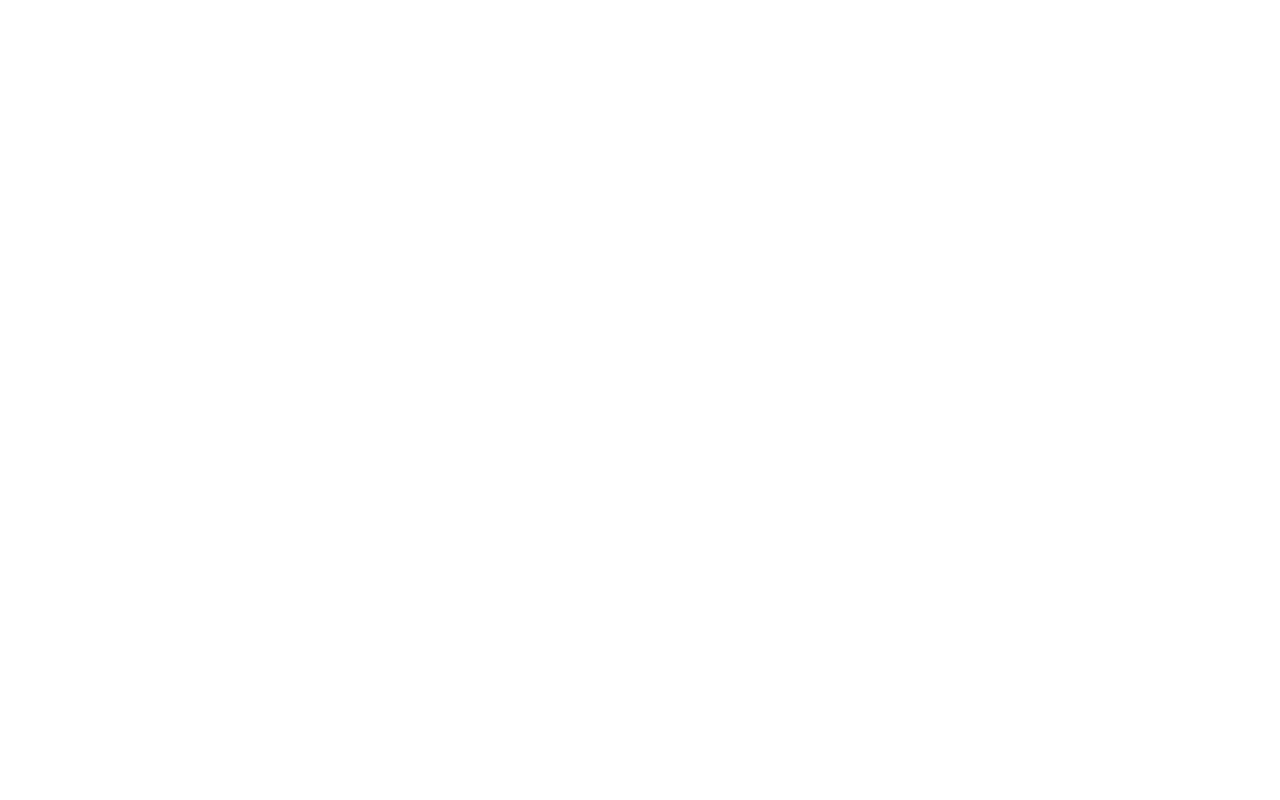
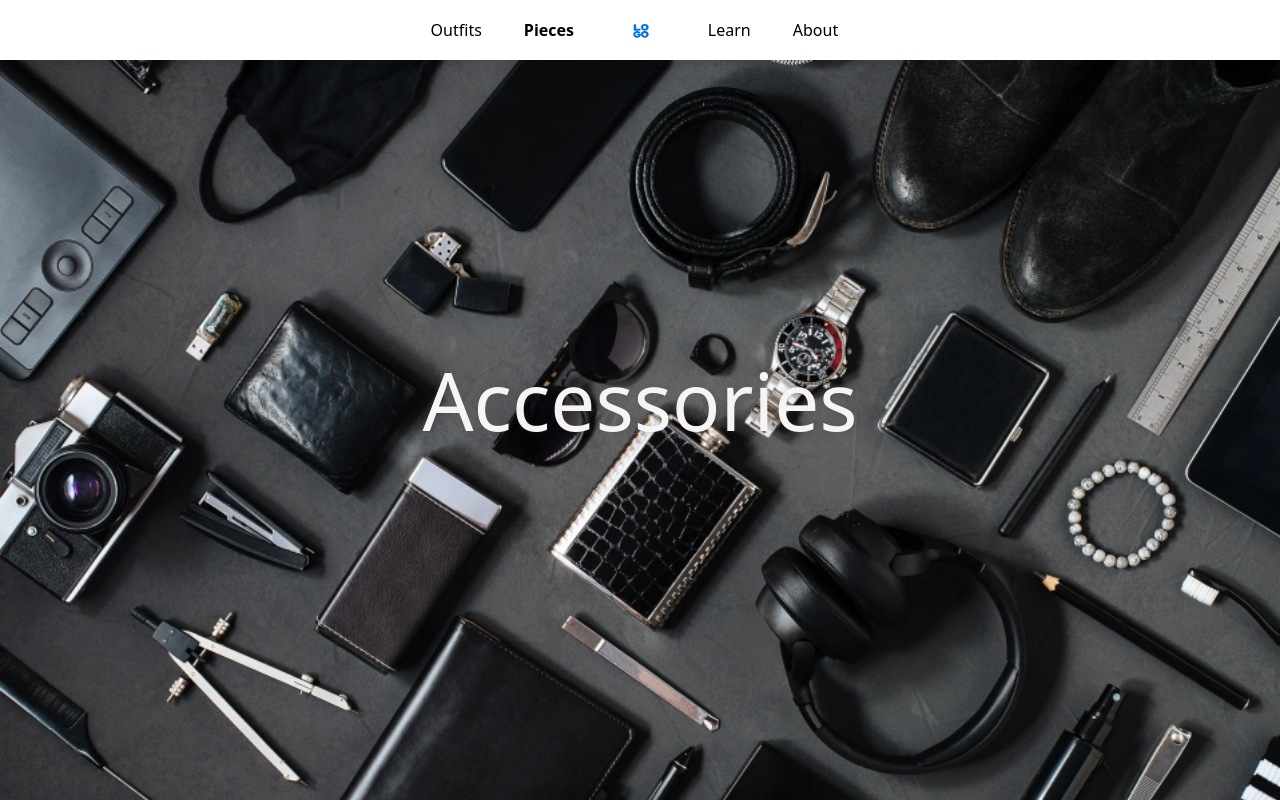
Before and after one commit to RickYanashita15/my-website, a plain HTML site: page pieces.html in a window 1280 px wide. Shown: the top 800 px of the page. Drawn offline with nearby package versions, Linux system fonts and the light colour scheme.

Commit message:
Worked on Tabs and Found Background Pictures for Each Tab

```diff
--- a/_css/bootstrapComponents.css
+++ b/_css/bootstrapComponents.css
@@ -88,12 +88,25 @@ body {
     text-decoration: none;
     text-align: center;
     margin: 0 1em;
-    font-weight: bold;
+    font-weight: 400;
     padding-left: 5px;
     padding-right: 5px;
   }
+.nav__link-selected{
+    color: black;
+    text-decoration: none;
+    text-align: center;
+    margin: 0 1em;
+    font-weight: 600;
+    padding-left: 5px;
+    padding-right: 5px;
+}
   /* ---------- */
 .nav__link:hover {
     color: goldenrod;
     /* Changes color of button when mouse is hovered over */
   }
+.nav__link-selected:hover {
+    color: goldenrod;
+    /* Changes color of button when mouse is hovered over */
+  }
--- a/_css/components.css
+++ b/_css/components.css
@@ -16,6 +16,8 @@ a {
     position: absolute;
     top: 50%;
     left: 50%;
-    color: green;
+    color: whitesmoke;
+    text-shadow: 0 0 6px rgba(62, 60, 60, 0.2);
+    font-size: 80px;
     transform: translate(-50%, -50%);
   }
--- a/about.html
+++ b/about.html
@@ -0,0 +1,56 @@
+<!DOCTYPE html>
+<html>
+
+<head>
+    <meta charset="utf-8">
+    <title> My Company About Page </title>
+    <link href="https://cdn.jsdelivr.net/npm/bootstrap@5.1.3/dist/css/bootstrap.min.css" rel="stylesheet" integrity="sha384-1BmE4kWBq78iYhFldvKuhfTAU6auU8tT94WrHftjDbrCEXSU1oBoqyl2QvZ6jIW3" crossorigin="anonymous">
+    <link rel="stylesheet" href="_css\components.css">
+    <link rel="stylesheet" href="_css\bootstrapComponents.css">
+    <style>
+        .background-image{
+          background-image: url('_images/about.png');
+          background-size: cover;
+          background-repeat: no-repeat;
+          /* prevent tile-patterns in the background, keep it one background */
+          height: 100vh;
+        }
+    </style>
+</head>
+
+<body>
+      <!-- code on lines 22-46 taken from https://codepen.io/dcode-software/pen/rNmPyXq -->
+      <div class="nav">
+        <a href="#" class="nav__link" onclick="window.location.href='outfits.html'"> Outfits </a>
+        <a href="#" class="nav__link" onclick="window.location.href='pieces.html'"> Pieces </a>
+        <a href="#" class="nav__link" onclick="window.location.href='index.html'">
+            <img src="_images\logoSampleImage.png" alt="" width="50" height="24">
+        </a>
+        <a href="#" class="nav__link" onclick="window.location.href='learn.html'"> Learn </a>
+        <a href="#" class="nav__link-selected" onclick="window.location.href='about.html'"> About </a>
+      </div>
+      <script>
+          {
+        const nav = document.querySelector(".nav");
+        let lastScrollY = window.scrollY;
+
+            window.addEventListener("scroll", () => {
+            if (lastScrollY < window.scrollY) {
+                nav.classList.add("nav--hidden");
+            }     else {
+                nav.classList.remove("nav--hidden");
+             }
+
+      lastScrollY = window.scrollY;
+    });
+  }
+      </script>
+      <div class="background-image">
+        <div class="centeredText">About our brand</div>
+      </div>
+      <div class="background-image"></div>
+      <div class="background-image"></div>
+      <div class="background-image"></div>
+      <div class="background-image"></div>
+</body>
+</html>
--- a/pieces.html
+++ b/pieces.html
@@ -0,0 +1,56 @@
+<!DOCTYPE html>
+<html>
+
+<head>
+    <meta charset="utf-8">
+    <title> My Company Pieces Page </title>
+    <link href="https://cdn.jsdelivr.net/npm/bootstrap@5.1.3/dist/css/bootstrap.min.css" rel="stylesheet" integrity="sha384-1BmE4kWBq78iYhFldvKuhfTAU6auU8tT94WrHftjDbrCEXSU1oBoqyl2QvZ6jIW3" crossorigin="anonymous">
+    <link rel="stylesheet" href="_css\components.css">
+    <link rel="stylesheet" href="_css\bootstrapComponents.css">
+    <style>
+        .background-image{
+          background-image: url('_images/accessories2.jpg');
+          background-size: cover;
+          background-repeat: no-repeat;
+          /* prevent tile-patterns in the background, keep it one background */
+          height: 100vh;
+        }
+    </style>
+</head>
+
+<body>
+      <!-- code on lines 22-46 taken from https://codepen.io/dcode-software/pen/rNmPyXq -->
+      <div class="nav">
+        <a href="#" class="nav__link" onclick="window.location.href='outfits.html'"> Outfits </a>
+        <a href="#" class="nav__link-selected" onclick="window.location.href='pieces.html'"> Pieces </a>
+        <a href="#" class="nav__link" onclick="window.location.href='index.html'">
+            <img src="_images\logoSampleImage.png" alt="" width="50" height="24">
+        </a>
+        <a href="#" class="nav__link" onclick="window.location.href='learn.html'"> Learn </a>
+        <a href="#" class="nav__link" onclick="window.location.href='about.html'"> About </a>
+      </div>
+      <script>
+          {
+        const nav = document.querySelector(".nav");
+        let lastScrollY = window.scrollY;
+
+            window.addEventListener("scroll", () => {
+            if (lastScrollY < window.scrollY) {
+                nav.classList.add("nav--hidden");
+            }     else {
+                nav.classList.remove("nav--hidden");
+             }
+
+      lastScrollY = window.scrollY;
+    });
+  }
+      </script>
+      <div class="background-image">
+        <div class="centeredText">Accessories</div>
+      </div>
+      <div class="background-image"></div>
+      <div class="background-image"></div>
+      <div class="background-image"></div>
+      <div class="background-image"></div>
+</body>
+</html>
```
Also changed, not shown: index.html (+4 -69 lines), learn.html (+56 -0 lines), outfits.html (+56 -0 lines), _images/about.png (added), _images/accessories2.jpg (added), _images/learntocapsule.webp (added), _images/outfits.jpeg (added), _images/wardrobe2.jpg (deleted).
